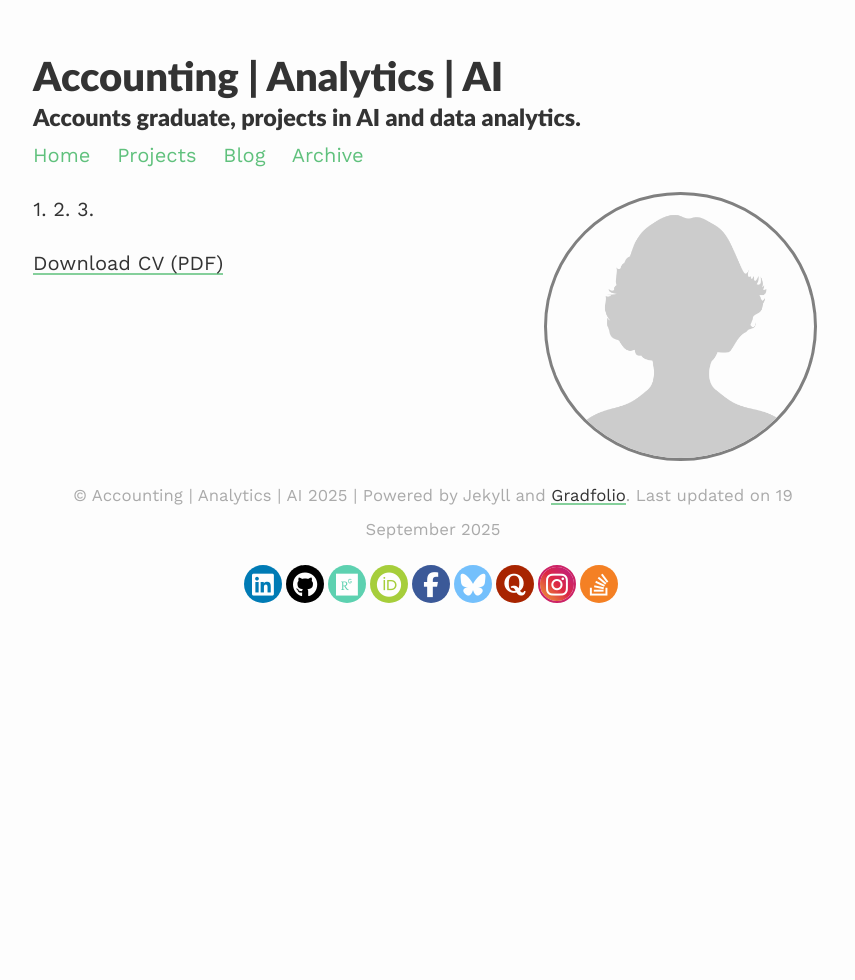
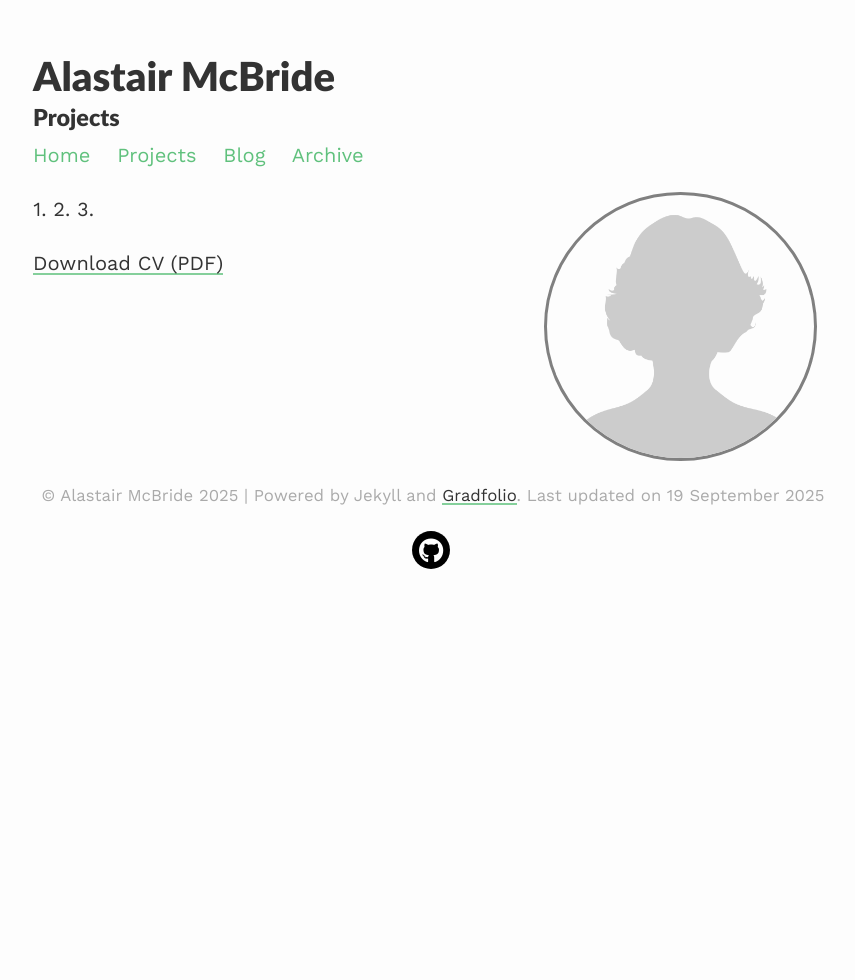
Before and after one commit to amcbhome/amcbhome.github.io, a Jekyll site: the page built from index.md, in a window 1280 px wide. Shown: the whole page, without its empty margins (207-1062 px from the left). Built offline with Jekyll 4.4.1, drawn with Linux system fonts in a browser that asks for light colours; some of the changed lines change nothing that is shown.

Commit message:
Update _config.yml
Updates

```diff
--- a/_config.yml
+++ b/_config.yml
@@ -1,7 +1,7 @@
 # Site
 name: "Alastair McBride"
-title: "Accounting | Analytics | AI"
-description: "Accounts graduate, projects in AI and data analytics."
+title: "Alastair McBride"
+description: "Projects"
 url: "https://amcbhome.github.io"
 baseurl: ""                    # <-- IMPORTANT for amcbhome.github.io
 
@@ -21,15 +21,15 @@ permalink: /blog/:year/:title/
 paginate_path: /blog/page:num/
 
 # Social media links in footer
-linkedin: "https://www.linkedin.com/in/alastairmcbride/"
-stackoverflow: "#"
+# linkedin: "https://www.linkedin.com/in/alastairmcbride/"
+# stackoverflow: "#"
 github: "#"
-researchgate: "#"
-orcid: "#"
-quora: "#"
-instagram: "#"
-facebook: "#"
-bluesky: "#"
+# researchgate: "#"
+# orcid: "#"
+# quora: "#"
+# instagram: "#"
+# facebook: "#"
+# bluesky: "#"
 
 # Markdown
 highlighter: rouge
```
